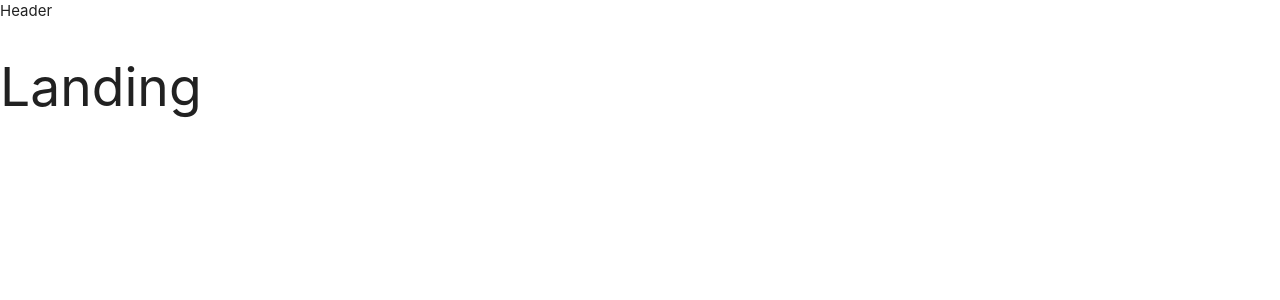
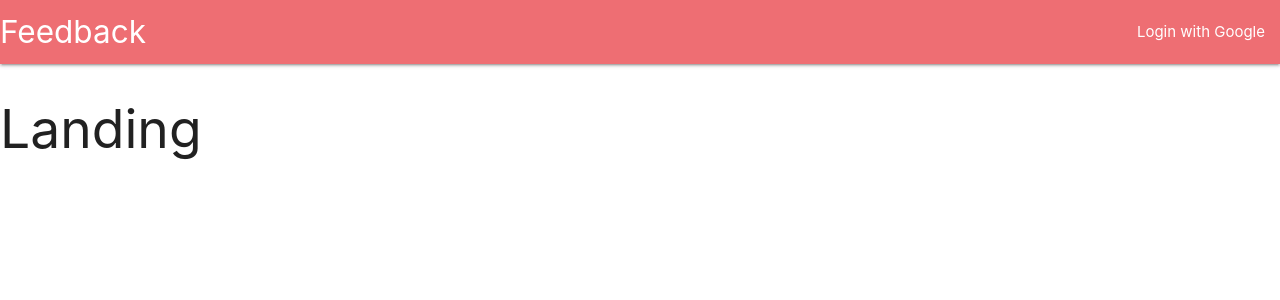
Before and after one commit to pwlgr/mern-app, a React (Create React App) app in the folder client/: page / in a window 1280 px wide. Shown: the top 300 px of the page. Built offline with nearby package versions, Linux system fonts and the light colour scheme.

Commit message:
add header styling

```diff
--- a/client/src/components/Header.js
+++ b/client/src/components/Header.js
@@ -1,7 +1,20 @@
 import React from 'react';
 
 const Header = () => {
-	return <div>Header</div>;
+	return (
+		<nav>
+			<div class="nav-wrapper">
+				<a href="#" class="left brand-logo">
+					Feedback
+				</a>
+				<ul id="nav-mobile" class="right hide-on-med-and-down">
+					<li>
+						<a href="#">Login with Google</a>
+					</li>
+				</ul>
+			</div>
+		</nav>
+	);
 };
 
 export default Header;
```
